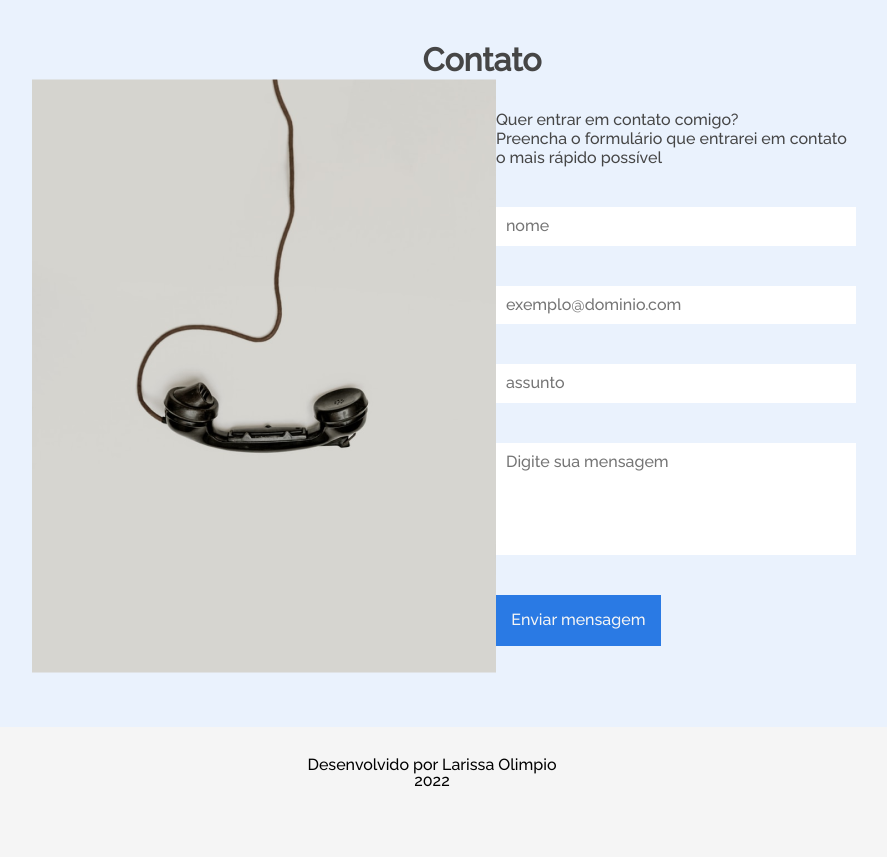
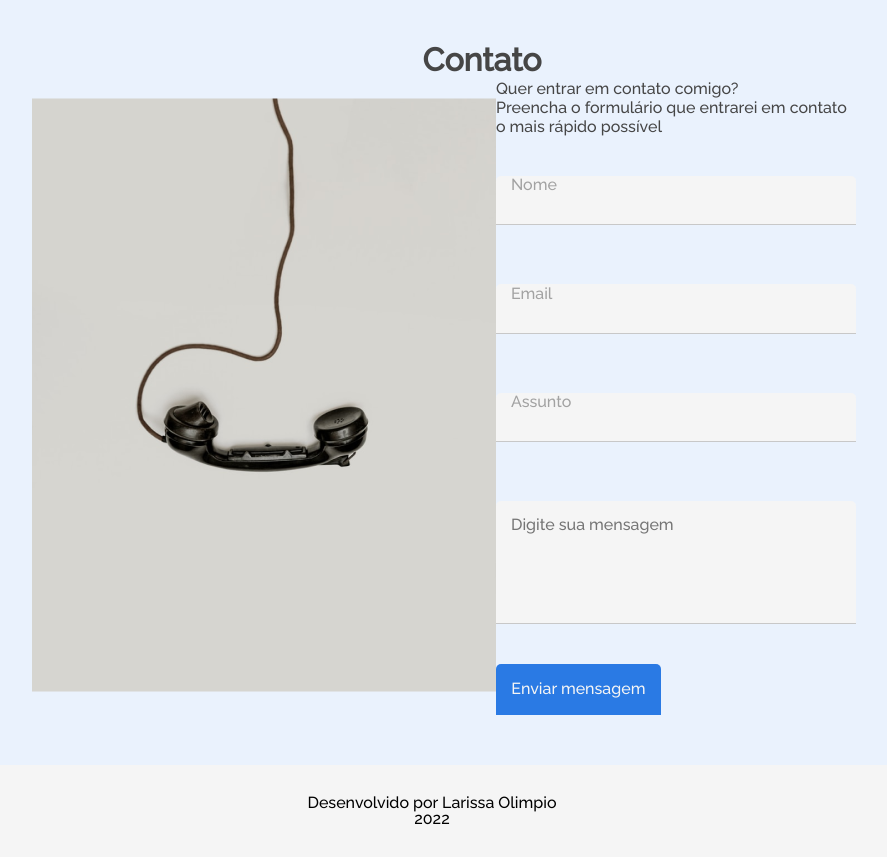
Before and after one commit to LarissaOlimpio/Portfolio_Challenge_FrontEnd, a plain HTML site: page index.html in a window 1280 px wide. Shown: the part 3200-4057 px from the top of the page, without its empty margins (208-1095 px from the left). Before the commit the page ends 4019 px from the top, so only its background shows below. Drawn offline with Linux system fonts and the light colour scheme.

Commit message:
atualização no estilo do formulario

```diff
--- a/css/contato.css
+++ b/css/contato.css
@@ -7,8 +7,6 @@
     background: var(--cor-de-fundo-azul);
     padding: 50px;
     box-sizing: border-box;
-
-
 
 }
 .contato__titulo{
@@ -39,21 +37,53 @@
     display: flex;
     flex-direction: column;
     border-radius: 4px;
+
 }
 .form__input,
 .form__textarea,
 .form__botao{
     margin-top: 40px;
-    padding: 10px;
+    padding: 15px;
     resize: none;
     border: none;
+    border-top-left-radius: 5px;
+    border-top-right-radius: 5px;
+    border-bottom: 1px var(--form-borda) solid;
+    outline: none;
     box-sizing: border-box;
+    background-color: var(--cor-de-fundo);
+}
+.form__input:focus {
+    border-bottom: 2px var(--cor-azul) solid;
+}
+#nome:focus~.form__label--nome,
+#nome:not(:focus):valid~.form__label--nome,
+
+#email:focus~.form__label--email,
+#email:not(:focus):valid~.form__label--email,
+
+#assunto:focus~.form__label--assunto,
+#assunto:not(:focus):valid~.form__label--assunto{
+    font-size: 12px;
+    color: var(--cor-azul);
+}
+
+.label__flutuante{
+    position: relative;
+    /*bottom: 3.2rem;*/
+    bottom: 50px;
+    left: 15px;
+    pointer-events: none;
+    font-size: 1rem;
+    font-weight: 400;
+    transition: 0.2s ease all;
+    color: var(--cor--placeholder);
 }
 .form__botao{
     width: 165px;
     height: 51px;
     font-size: 16px;
-    background-color: var(--cor-do-botao-azul);
+    background-color: var(--cor-azul);
     color: var(--cor-de-fundo);
     border: none;
     transition: 0.5s;
@@ -61,7 +91,6 @@
 .form__botao:hover{
     width: 175px;
     height: 58px;
-    font-size: 18px;
     cursor: pointer;
 
 }
--- a/css/estilo_padrao.css
+++ b/css/estilo_padrao.css
@@ -6,7 +6,9 @@
    --cor-da-caixa: #FFFFFF;
    --cor-da-fonte:#464646;
    --cor-de-fundo-azul:#EAF2FD;
-   --cor-do-botao-azul: #2A7AE4;
+   --cor-azul: #2A7AE4;
+   --form-borda: #C8C8C8;
+   --cor--placeholder: #A2A2A2;
 }
 body {
     box-sizing: border-box;
--- a/css/experiencia.css
+++ b/css/experiencia.css
@@ -51,13 +51,13 @@
     cursor: pointer;
 }
 .experiencia__botao--repositório{
-    color: var(--cor-do-botao-azul);
-    border-color: var(--cor-do-botao-azul);
+    color: var(--cor-azul);
+    border-color: var(--cor-azul);
     border-width: 1px;
     margin-left: 20px;
 }
 .experiencia__botao--demo{
-    background-color: var(--cor-do-botao-azul);
+    background-color: var(--cor-azul);
     color: var(--cor-de-fundo);
     border: none;
 }
--- a/index.html
+++ b/index.html
@@ -7,8 +7,7 @@
 
     <!-- Fonte do Projeto Raleway -->
     <link href="https://fonts.googleapis.com/css2?family=Raleway:wght@500&display=swap" rel="stylesheet">
-    <!--
-    <script src="javascript/" defer></script> -->
+
     <link rel="shortcut icon" href="assets/favico_ico.ico" type="image/x-icon">
     <link rel="stylesheet" href="css/normalize.css">
     <link rel="stylesheet" href="css/reset.css">
@@ -21,6 +20,8 @@
     <link rel="stylesheet" href="css/experiencia.css">
     <link rel="stylesheet" href="css/contato.css">
     <link rel="stylesheet" href="css/rodape.css">
+    <script src="javascript/main.js" defer></script>
+
 
     <title>Portifólio</title>
 
@@ -237,12 +238,18 @@
                     <h3>Quer entrar em contato comigo?</h3>
                     <h3>Preencha o formulário que entrarei em contato o mais rápido possível</h3>
 
-                    <form class="contato__form__campos">
-                        <input type="text" class="form__input" id = "nome"placeholder="nome"required>
-                        <input type="email" class="form__input" id = "email"placeholder="exemplo@dominio.com" required>
-                        <input type="text" class="form__input" id = "assunto"placeholder="assunto" required>
+                    <form class="contato__form__campos" autocomplete="off">
+                        <input type="text" class="form__input" id = "nome"  required>
+                        <span class="form__label--nome label__flutuante">Nome</span>
+
+                        <input type="email" class="form__input" id = "email"  required>
+                        <span class="form__label--email label__flutuante">Email</span>
+
+                        <input type="text" class="form__input" id = "assunto"  required>
+                        <span class="form__label--assunto label__flutuante">Assunto</span>
+
                         <textarea class="form__textarea"id="mensagem" cols="40" rows="5" placeholder="Digite sua mensagem" required></textarea>
-                        <button class="form__botao">Enviar mensagem</button>
+                        <button class="form__botao" id = "botao">Enviar mensagem</button>
                     </form>
                 </div>
             </div>
@@ -256,5 +263,6 @@
         </section>
 
     </div>
+
 </body>
 </html>
```
